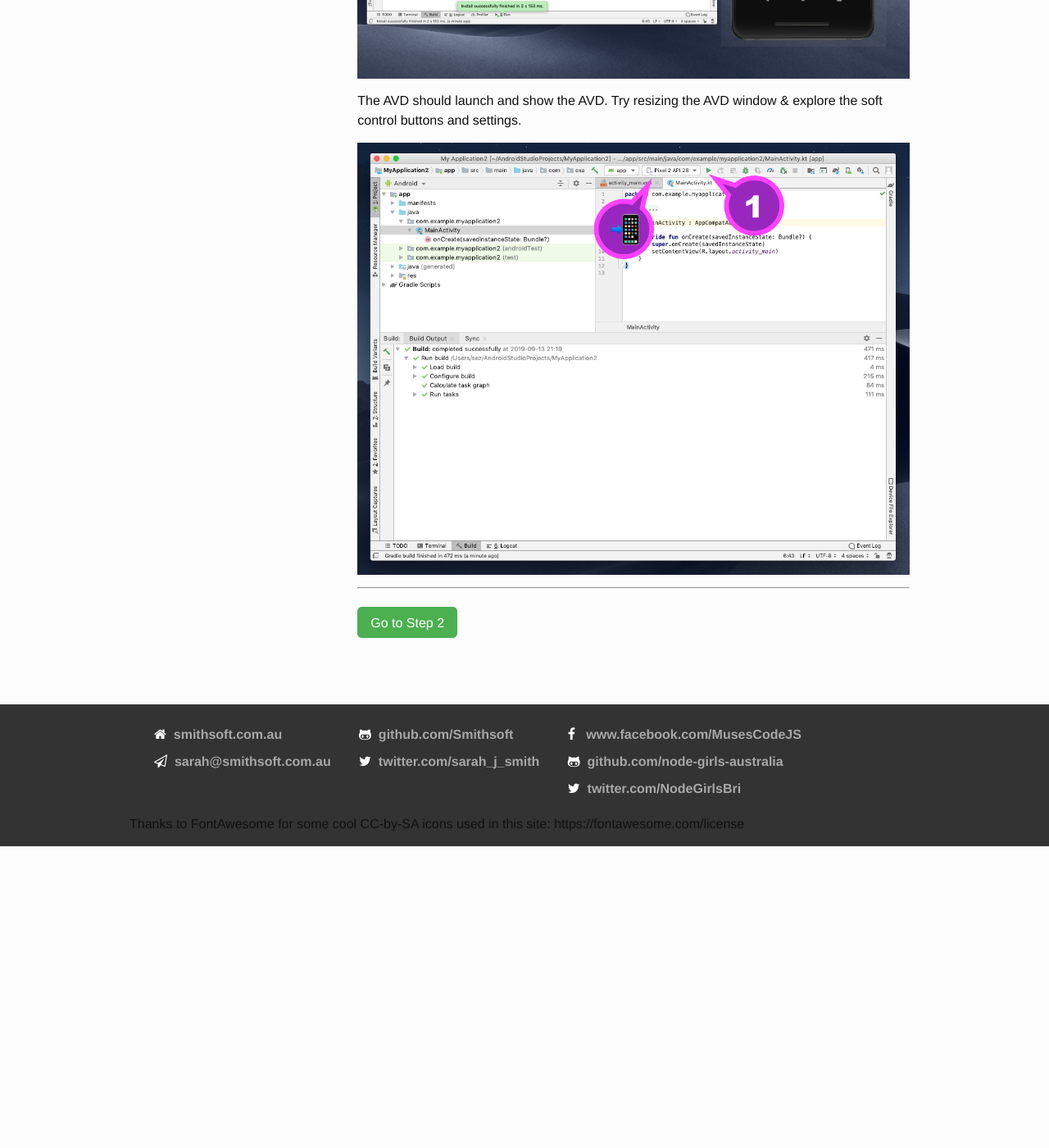
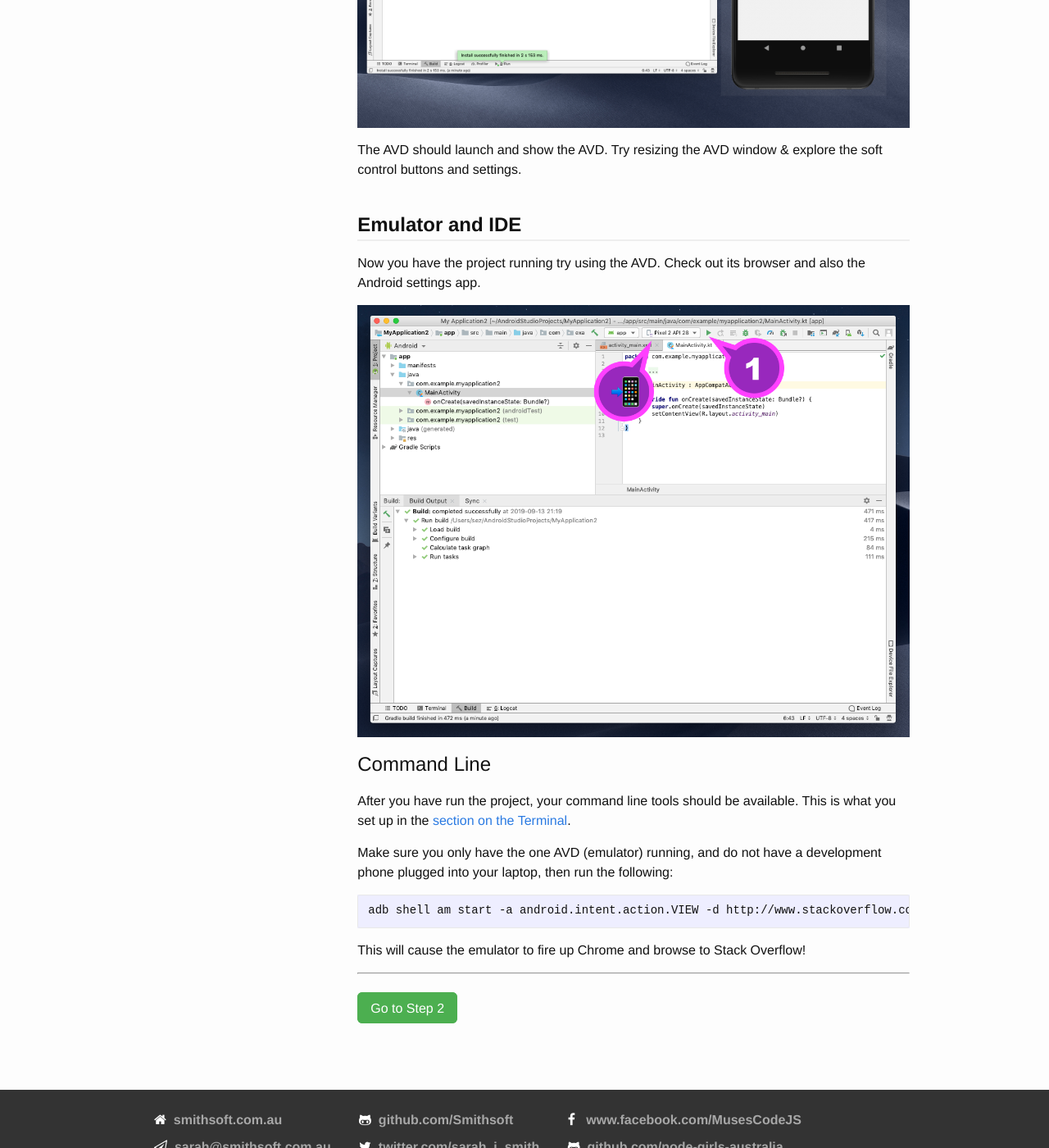
Before and after one commit to Smithsoft/Android101, a Jekyll site: the page built from _steps/part0/step1-create-a-project.markdown, in a window 1280 px wide and 1400 px high, scrolled down 5707 px. Shown: the whole window at 82% size. Built offline with Jekyll 4.4.1, drawn with Linux system fonts in a browser that asks for light colours; nearby versions of some CDN libraries; before the commit the page ends 6739 px from its top, so only the background shows below that.

Commit message:
Add command line stuff

````diff
--- a/_steps/part0/step1-create-a-project.markdown
+++ b/_steps/part0/step1-create-a-project.markdown
@@ -121,7 +121,7 @@ and then select different sources & items in the project to see:
 
 <div style="width:100%;height:0;padding-bottom:71%;position:relative;"><iframe src="https://giphy.com/embed/UvK7ugxCu1k0Wcl4lw" width="100%" height="100%" style="position:absolute" frameBorder="0" class="giphy-embed" allowFullScreen></iframe></div><p><a href="https://giphy.com/gifs/android-UvK7ugxCu1k0Wcl4lw">via GIPHY</a></p>
 
-# Run your Project
+## Run your Project
 
 If you've completed the previous steps to create an AVD then your device will be displayed
 in the drop-down above.  Select it and then click the green "play" button to run your
@@ -132,8 +132,25 @@ new project:
 The AVD should launch and show the AVD.  Try resizing the AVD window & explore
 the soft control buttons and settings.
 
+### Emulator and IDE
+
+Now you have the project running try using the AVD.  Check out its browser and also
+the Android settings app.
+
 ![Click Create Project](../assets/proj005.png)
 
+# Command Line
 
+After you have run the project, your command line tools should be available.  This is
+what you set up in the [section on the Terminal](https://smithsoft.github.io/Android101/step0/).
+
+Make sure you only have the one AVD (emulator) running, and do not have a development phone
+plugged into your laptop, then run the following:
+
+```
+adb shell am start -a android.intent.action.VIEW -d http://www.stackoverflow.com
+```
+
+This will cause the emulator to fire up Chrome and browse to Stack Overflow!
 
 ---
````
